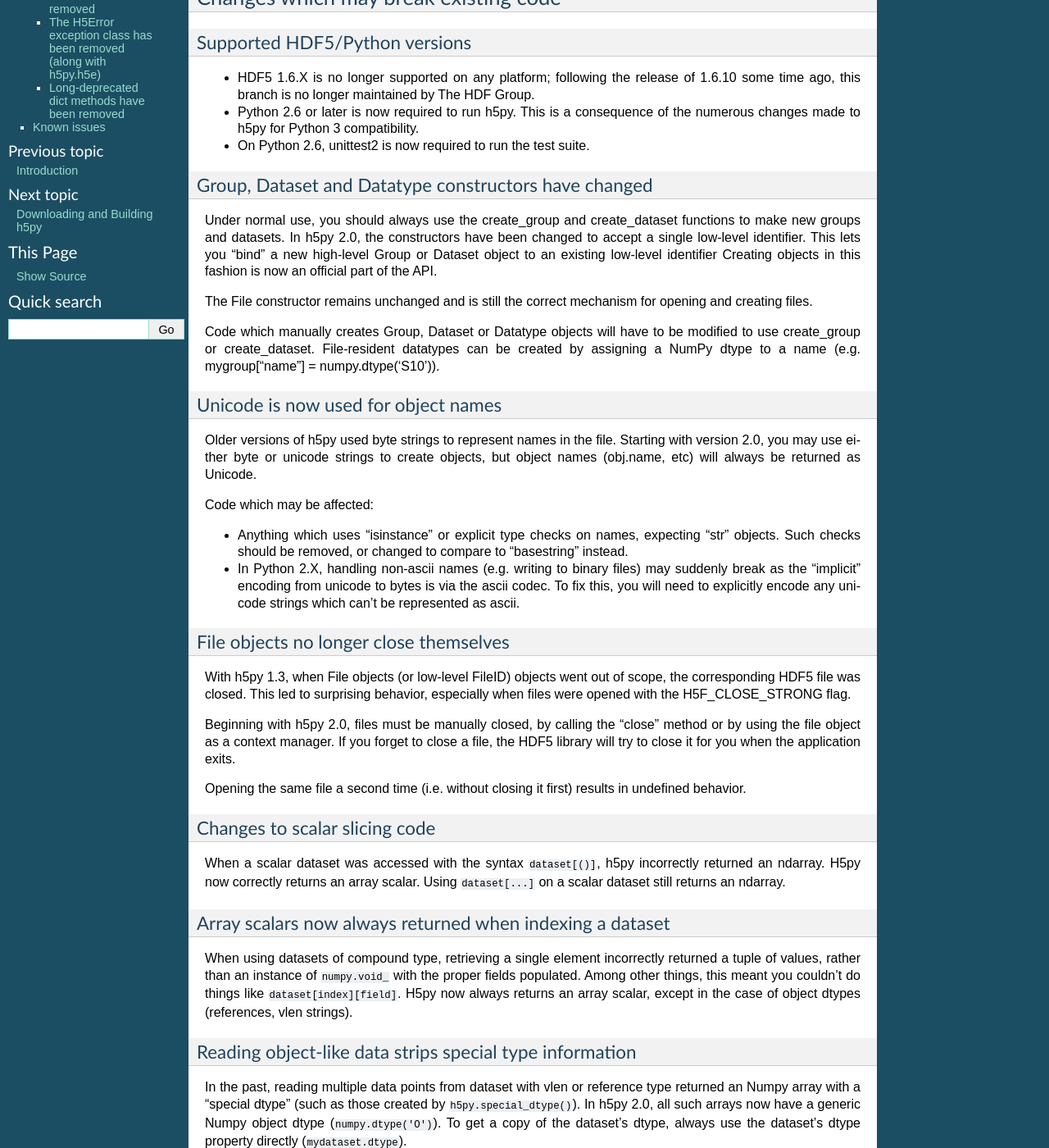
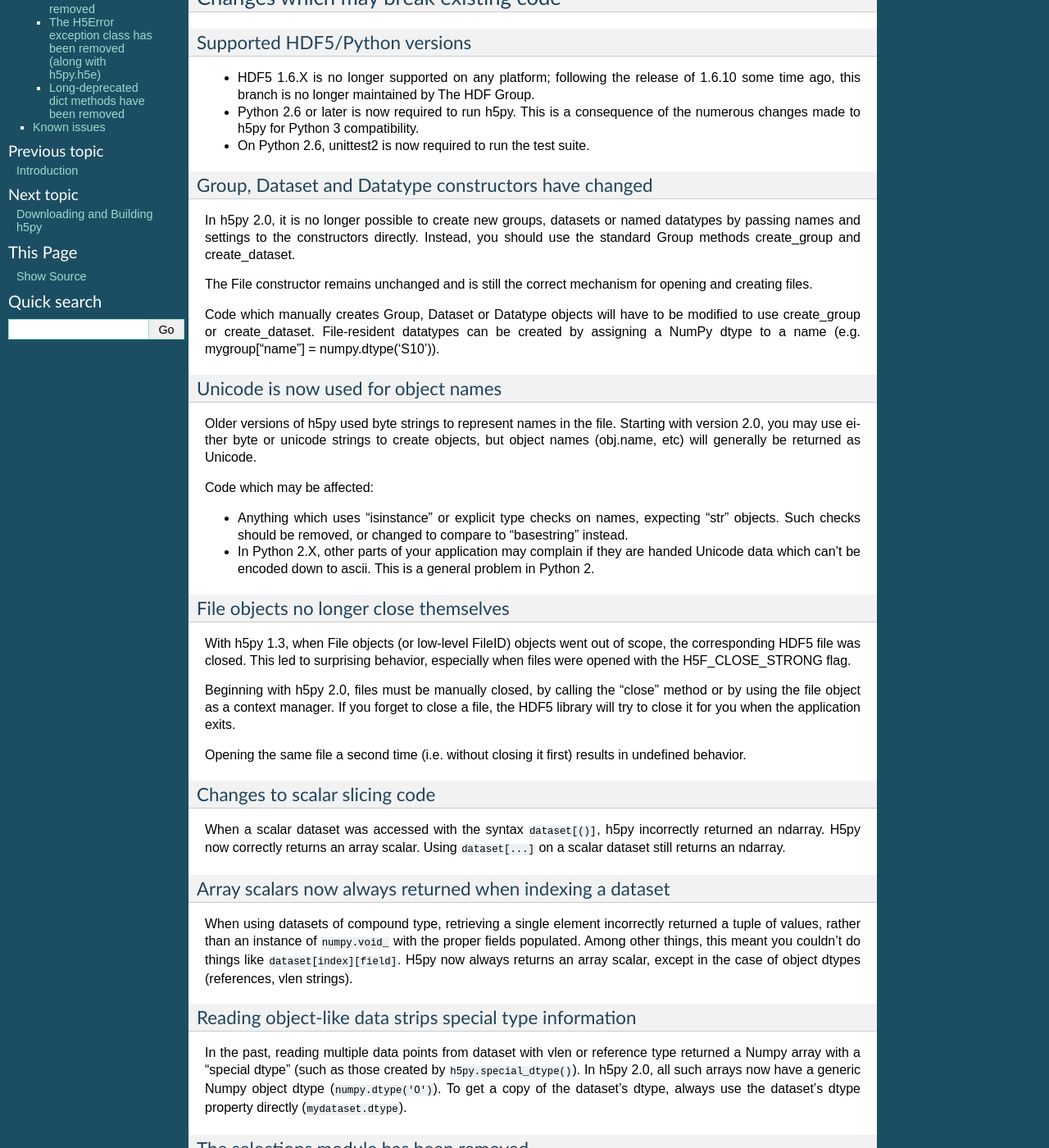
Before and after one commit to google-code-export/h5py, a Sphinx documentation site: the page built from docs/source/intro/whatsnew.rst, in a window 1280 px wide and 1400 px high, scrolled down 519 px. Shown: the whole window at 82% size. Built offline with Sphinx 7.4.7, drawn with Linux system fonts in a browser that asks for light colours; some of the changed text lies outside the part shown.

Commit message:
update whatsnew and ANN.txt

```diff
--- a/docs/source/intro/whatsnew.rst
+++ b/docs/source/intro/whatsnew.rst
@@ -51,11 +51,10 @@ Supported HDF5/Python versions
 Group, Dataset and Datatype constructors have changed
 ~~~~~~~~~~~~~~~~~~~~~~~~~~~~~~~~~~~~~~~~~~~~~~~~~~~~~
 
-Under normal use, you should always use the create_group and create_dataset
-functions to make new groups and datasets.  In h5py 2.0, the constructors have
-been changed to accept a single low-level identifier.  This lets you "bind"
-a new high-level Group or Dataset object to an existing low-level identifier
-Creating objects in this fashion is now an official part of the API.
+In h5py 2.0, it is no longer possible to create new groups, datasets or
+named datatypes by passing names and settings to the constructors directly.
+Instead, you should use the standard Group methods create_group and
+create_dataset.
 
 The File constructor remains unchanged and is still the correct mechanism for
 opening and creating files.
@@ -70,7 +69,7 @@ Unicode is now used for object names
 
 Older versions of h5py used byte strings to represent names in the file.
 Starting with version 2.0, you may use either byte or unicode strings to create
-objects, but object names (obj.name, etc) will always be returned as Unicode.
+objects, but object names (obj.name, etc) will generally be returned as Unicode.
 
 Code which may be affected:
 
@@ -78,10 +77,9 @@ Code which may be affected:
   "str" objects.  Such checks should be removed, or changed to compare to
   "basestring" instead.
 
-* In Python 2.X, handling non-ascii names (e.g. writing to binary files) may
-  suddenly break as the "implicit" encoding from unicode to bytes is via the
-  ascii codec.  To fix this, you will need to explicitly encode any unicode
-  strings which can't be represented as ascii.
+* In Python 2.X, other parts of your application may complain if they are
+  handed Unicode data which can't be encoded down to ascii.  This is a
+  general problem in Python 2.
 
 File objects no longer close themselves
 ~~~~~~~~~~~~~~~~~~~~~~~~~~~~~~~~~~~~~~~
@@ -118,7 +116,7 @@ Reading object-like data strips special type information
 ~~~~~~~~~~~~~~~~~~~~~~~~~~~~~~~~~~~~~~~~~~~~~~~~~~~~~~~~
 
 In the past, reading multiple data points from dataset with vlen or reference
-type returned an Numpy array with a "special dtype" (such as those created
+type returned a Numpy array with a "special dtype" (such as those created
 by ``h5py.special_dtype()``).  In h5py 2.0, all such arrays now have a generic
 Numpy object dtype (``numpy.dtype('O')``).  To get a copy of the dataset's
 dtype, always use the dataset's dtype property directly (``mydataset.dtype``).
```
Also changed, not shown: other parts of docs/source/intro/whatsnew.rst (+2 -1 lines), ANN.txt (+5 -5 lines).
